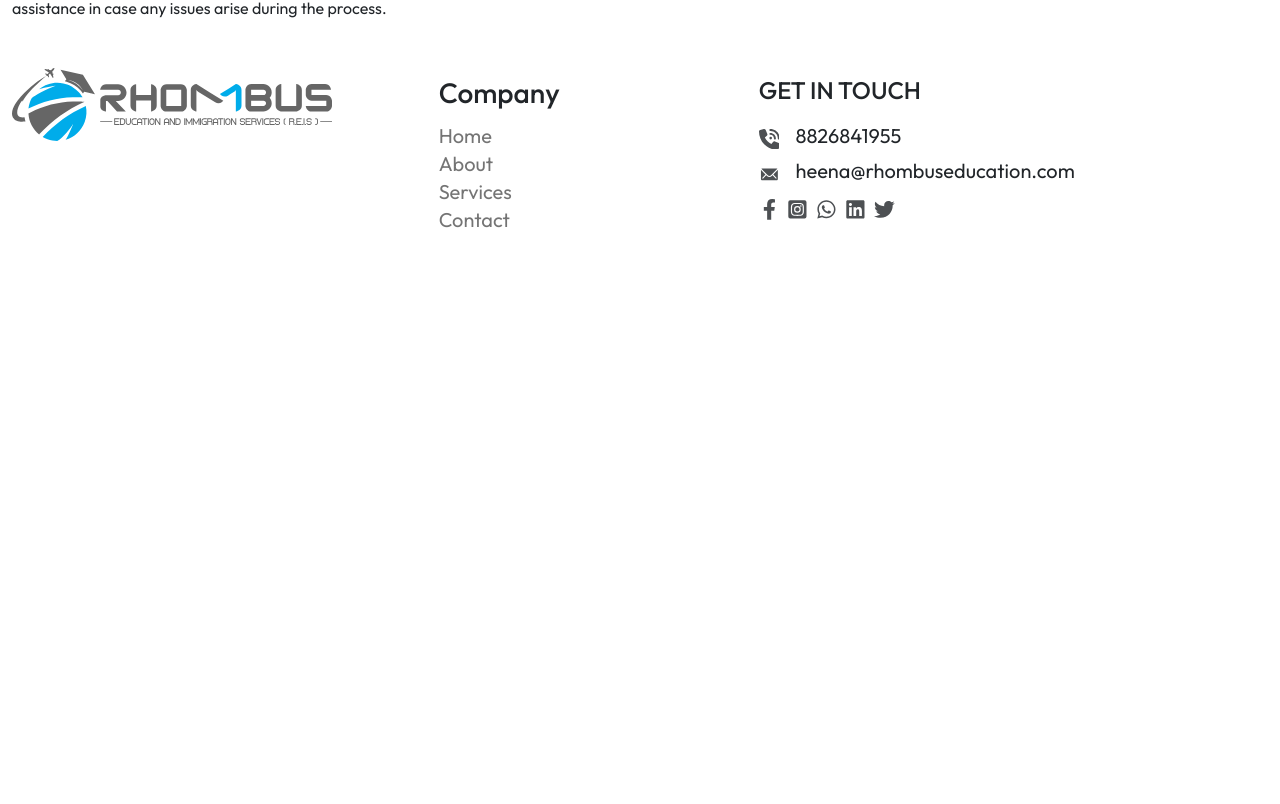
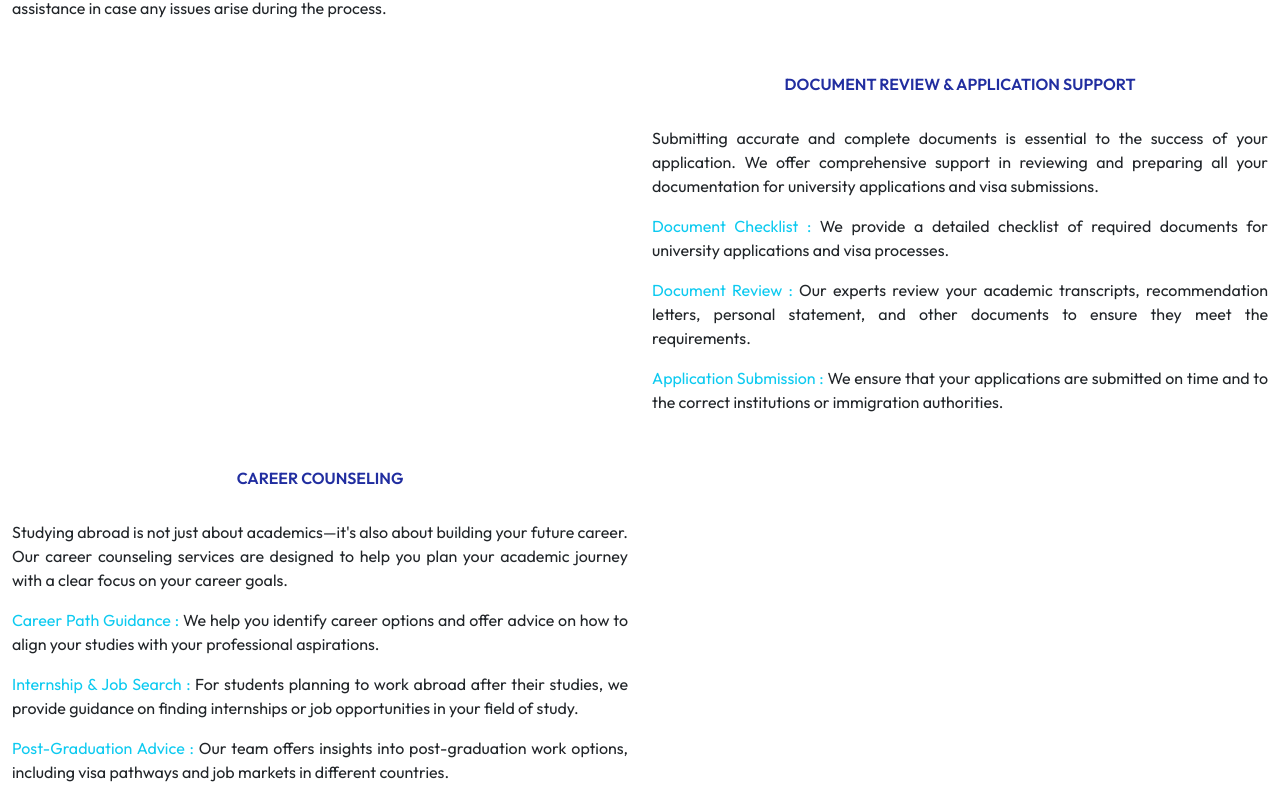
Before and after one commit to jollyvivek/REIS_APP, a React (Vite) app: page /services in a window 1280 px wide. Shown: the part 1516-2320 px from the top of the page. Before the commit the page ends 1762 px from the top, so only its background shows below. Built offline with nearby package versions, Linux system fonts and the light colour scheme.

Commit message:
Add changes into About and Services

```diff
--- a/src/pages/About.jsx
+++ b/src/pages/About.jsx
@@ -8,7 +8,7 @@ const About = () => {
         <div className='row'>
             <div className='col-md-6 mt-3'>
                 <h3>Hi, I am <span className='text-info'>Henna Gupta</span> Founder and CEO of Rhombus Eduction and Immigration Service.</h3>
-                <p className='mb-3'>Over 13 years of experience in the education and immigration field. Trusted certifications from the British Council and ICEF.</p>
+                <p className='mb-3'>Over 15 years of experience in the education and immigration field. Trusted certifications from the British Council and ICEF.</p>
                 <p className='mb-3'>Welcome to Rhombus Education and Immigration Services, where we guide you toward achieving your academic and
                     professional dreams abroad.Our mission is to empower individuals with personalized
                     education and immigration solutions.
--- a/src/pages/Services.jsx
+++ b/src/pages/Services.jsx
@@ -54,17 +54,17 @@ const Services = () => {
                 </div>
 
         </div>
-        <div className='row'>
+        <div className='row '>
             <div className='col-md-6 mt-3'>
                 <Title subTitle="Visa Assistance"/>
                 <p>Securing a student visa is a crucial part of studying abroad, and we offer expert visa consultancy to ensure your
                     application is successful. Our team stays up-to-date with the latest immigration policies and procedures, making
                      the visa process as smooth and efficient as possible.
                 </p>
-                <p><span className='text-info'>Student Visa Consultation:</span>  We provide clear guidance on visa requirements for various countries, including
+                <p><span className='text-info'>Student Visa Consultation :</span>  We provide clear guidance on visa requirements for various countries, including
                     the Australia, UK, Canada  and more.
                 </p>
-                <p><span className='text-info'>Visa Application Support:</span>  Our team assists you in completing your visa application, gathering necessary documents,
+                <p><span className='text-info'>Visa Application Support :</span>  Our team assists you in completing your visa application, gathering necessary documents,
                      and preparing for interviews
                 </p>
                 <p> <span className='text-info'>  Visa Approval Follow-up :</span> We monitor the progress of your visa application and provide assistance in case any
@@ -72,7 +72,47 @@ const Services = () => {
                 </p>
             </div>
             <div className='col-md-6 mt-3'>
-
+                <img className='img-fluid' src="" alt="" />
+            </div>
+        </div>
+        <div className='row '>
+            <div className='col-md-6 mt-3'>
+                <img className='img-fluid' src="" alt="" />
+            </div>
+            <div className='col-md-6 mt-3'>
+                <Title subTitle="Document Review & Application Support"/>
+                <p>Submitting accurate and complete documents is essential to the success of your application. We offer comprehensive support
+                    in reviewing and preparing all your documentation for university applications and visa submissions.
+                </p>
+                <p><span className='text-info'>Document Checklist :</span> We provide a detailed checklist of required documents for university
+                     applications and visa processes.
+                </p>
+                <p><span className='text-info'>Document Review :</span>  Our experts review your academic transcripts, recommendation letters,
+                     personal statement, and other documents to ensure they meet the requirements.
+                </p>
+                <p> <span className='text-info'>Application Submission :</span> We ensure that your applications are submitted on time and to the
+                     correct institutions or immigration authorities.
+                </p>
+            </div>
+        </div>
+        <div className='row '>
+            <div className='col-md-6 mt-3'>
+                <Title subTitle="Career Counseling"/>
+                <p> Studying abroad is not just about academics—it's also about building your future career. Our career counseling services are
+                    designed to help you plan your academic journey with a clear focus on your career goals.
+                </p>
+                <p><span className='text-info'>Career Path Guidance :</span> We help you identify career options and offer advice on how to align
+                     your studies with your professional aspirations.
+                </p>
+                <p><span className='text-info'>Internship & Job Search :</span>  For students planning to work abroad after their studies, we
+                     provide guidance on finding internships or job opportunities in your field of study.
+                </p>
+                <p> <span className='text-info'>Post-Graduation Advice :</span> Our team offers insights into post-graduation work options,
+                 including visa pathways and job markets in different countries.
+                </p>
+            </div>
+            <div className='col-md-6 mt-3'>
+                <img className='img-fluid' src="" alt="" />
             </div>
         </div>
 
```
